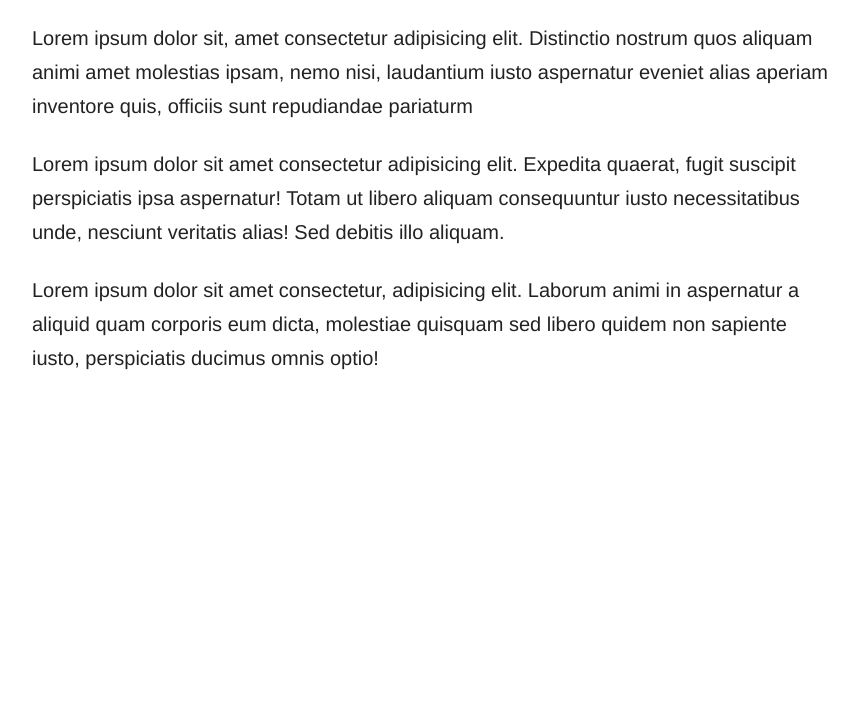
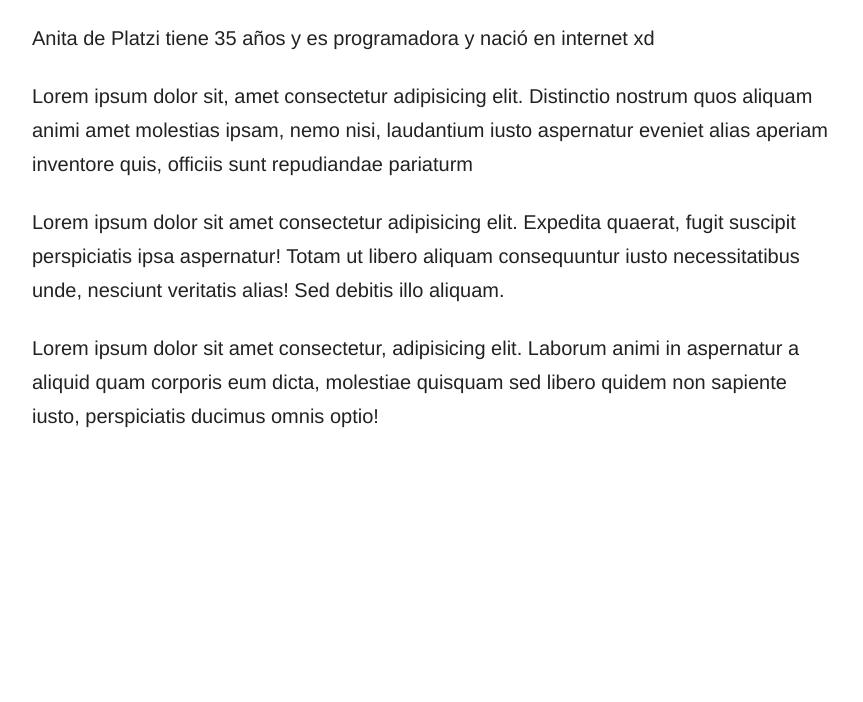
Before and after one commit to letJonathan/hyperblog, a plain HTML site: page index.html in a window 1280 px wide. Shown: the part 98-800 px from the top of the page, without its empty margins (208-1071 px from the left). Drawn offline with Linux system fonts and the light colour scheme.

Commit message:
mi primer commit okno2

```diff
--- a/index.html
+++ b/index.html
@@ -12,6 +12,7 @@
             <h1 class="title">Hyperblog </h1> <span class="tagline">&nbsp;─ Tu blog de confianza</span>
         </header>
         <main class="main">
+	    <p>Anita de Platzi tiene 35 años y es programadora y nació en internet xd</p>
             <p>Lorem ipsum dolor sit, amet consectetur adipisicing elit. Distinctio nostrum quos aliquam animi amet molestias ipsam, nemo nisi, laudantium iusto aspernatur eveniet alias aperiam inventore quis, officiis sunt repudiandae pariaturm</p>
             <p>Lorem ipsum dolor sit amet consectetur adipisicing elit. Expedita quaerat, fugit suscipit perspiciatis ipsa aspernatur! Totam ut libero aliquam consequuntur iusto necessitatibus unde, nesciunt veritatis alias! Sed debitis illo aliquam.</p>
             <p>Lorem ipsum dolor sit amet consectetur, adipisicing elit. Laborum animi in aspernatur a aliquid quam corporis eum dicta, molestiae quisquam sed libero quidem non sapiente iusto, perspiciatis ducimus omnis optio!</p>
```
